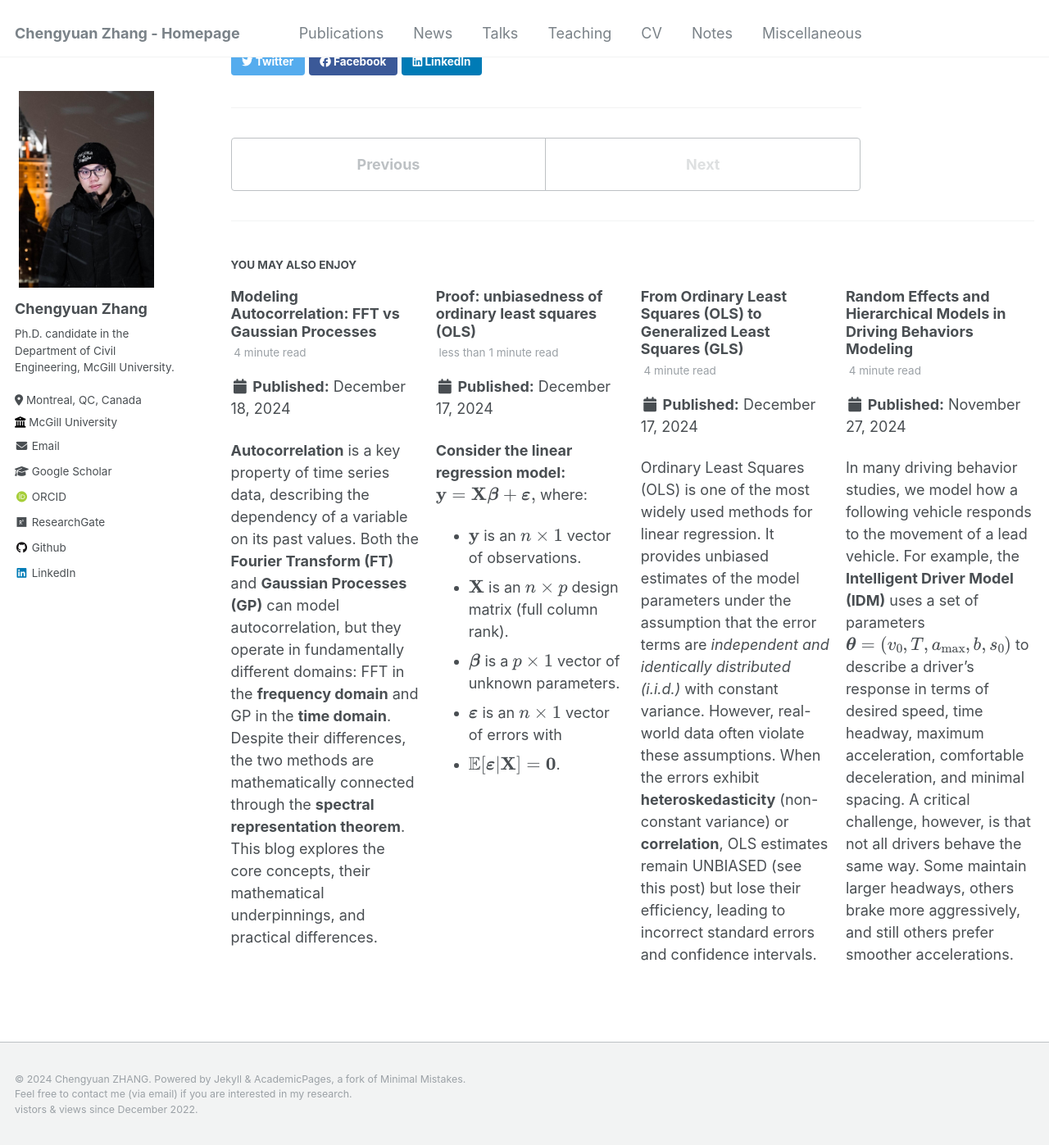
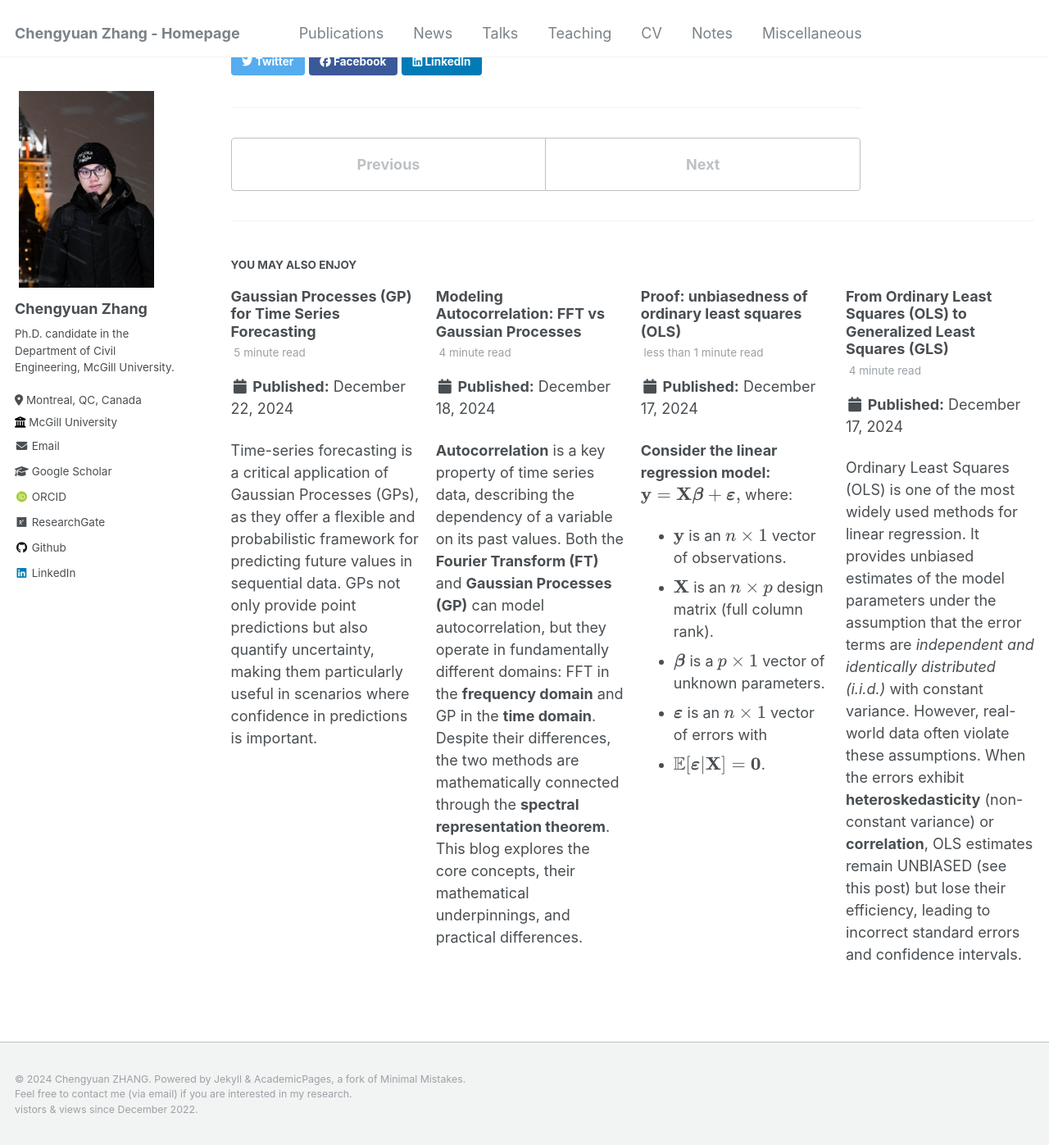
Before and after one commit to Chengyuan-Zhang/chengyuan-zhang.github.io, a Jekyll site: the page built from _posts/2024-12-20-multiple_processes_connection.md, in a window 1280 px wide and 1400 px high, scrolled down 5409 px. Shown: the top 1397 px of the window at 82% size. Built offline with Jekyll 4.4.1, drawn with Linux system fonts in a browser that asks for light colours; some web fonts are replaced; formulas are drawn with MathJax 3; comment, search, counter and statistics services are not loaded; some of the changed lines change nothing that is shown; some of the changed text lies outside the part shown.

Commit message:
update post: GP for forecasting

````diff
--- a/_pages/notes.md
+++ b/_pages/notes.md
@@ -21,13 +21,15 @@ author_profile: true
 1. [Proof: unbiasedness of ordinary least squares (OLS)](/posts/ols-unbiased/);📕
 1. [From ordinary least squares (OLS) to generalized least squares (GLS)](/posts/ols-to-gls/);📕
 1. [Modeling Autocorrelation: FFT vs Gaussian Processes](/posts/autocorrelation);📙📕
+2. [Gaussian Processes (GP) for Time Series Forecasting](/posts/gp-time-series/);📙
+3. Gaussian Processes (GP) and Gaussian velocity field: To be updated;📙📗
+1. Autoregressive (AR) processes: To be updated;
 1. Bayesian calibration of car-following models: To be updated;
-1. Autoregressive (AR) processes: To be updated;
 1. [Connections among AR processes, Cochrane-Orcutt correction, Ornstein-Uhlenbeck processes, and Gaussian
    Processes](/posts/processes_connections/); 📙📕📘
 1. [Matrix Derivative of Frobenius norm involving Hadamard Product](/posts/matrix-derivative/);📕
-1. [《社会型交互与自动驾驶：综述》 1. Enzo的文章 1. 知乎](https://zhuanlan.zhihu.com/p/557203965);📘📗
-1. [多输出高斯过程 (multiple output GP) 1. Enzo的文章 1. 知乎](https://zhuanlan.zhihu.com/p/400628960);📙
+1. [《社会型交互与自动驾驶：综述》 - Enzo的文章 - 知乎](https://zhuanlan.zhihu.com/p/557203965);📘📗
+1. [多输出高斯过程 (multiple output GP) - Enzo的文章 - 知乎](https://zhuanlan.zhihu.com/p/400628960);📙
 
 ### Recommended Online Blogs and Books (by others):
 
--- a/_posts/2024-12-20-multiple_processes_connection.md
+++ b/_posts/2024-12-20-multiple_processes_connection.md
@@ -162,18 +162,18 @@ modeling and analyzing data with temporal dependencies.
 
 ## Applications in Driving Behavior (Car-Following) Modeling
 
-1. Using **OU process**:
+1. Using **OU process** + IDM:
     - Treiber, M., Kesting, A., & Helbing, D. (2006). Delays, inaccuracies and anticipation in
       microscopic traffic models. Physica A: Statistical Mechanics and its Applications, 360(1), 71-88.
-2. Using **Cochrane-Orcutt correction**:
+2. Using **Cochrane-Orcutt correction** + GHR/IDM:
     - Hoogendoorn, S., & Hoogendoorn, R. (2010). Calibration of microscopic
       traffic-flow models using multiple data sources. Philosophical Transactions of the Royal Society A: Mathematical,
       Physical and Engineering Sciences, 368(1928), 4497-4517.
-3. Using **Gaussian processes**:
+3. Using **Gaussian processes** + IDM:
     - Zhang, C., & Sun, L. (2024). Bayesian calibration of the intelligent driver model. IEEE
       Transactions on Intelligent Transportation
       Systems. [[IEEE TITS](https://ieeexplore.ieee.org/document/10415310)] [[arXiv](https://arXiv.org/abs/2210.03571)] [[code](https://github.com/Chengyuan-Zhang/IDM_Bayesian_Calibration)] [[presentation](https://youtu.be/GIqcL6I7MsU)] [[poster](../files/TRB_poster_MA_IDM_Chengyuan_2022.pdf)]
-4. Using **AR processes**:
+4. Using **AR processes** + IDM:
     - Zhang, C., Wang, W., & Sun, L. (2024). Calibrating car-following models via Bayesian dynamic
       regression. Transportation Research Part C: Emerging Technologies, 104719. (Accepted to ISTTT25 Special
       Issue) [[TR PartC](https://authors.elsevier.com/sd/article/S0968-090X(24)00240-7)] [[arXiv](https://arXiv.org/pdf/2307.03340.pdf)] [[code](https://github.com/Chengyuan-Zhang/IDM_Bayesian_Calibration)] [[presentation](https://youtu.be/GIqcL6I7MsU)] [[slides](../files/ISTTT25_slides_Chengyuan.pdf)]
--- /dev/null
+++ b/_posts/2024-12-22-gp-time-series.md
@@ -0,0 +1,235 @@
+---
+title: 'Gaussian Processes (GP) for Time Series Forecasting'
+date: 2024-12-22
+permalink: /posts/gp-time-series/
+tags:
+
+- Gaussian processes
+- time series
+
+---
+
+Time-series forecasting is a critical application of Gaussian Processes (GPs), as they offer a flexible and
+probabilistic framework for predicting future values in sequential data. GPs not only provide point predictions but also
+quantify uncertainty, making them particularly useful in scenarios where confidence in predictions is important.
+
+---
+
+# 1. **Modeling Framework**
+
+To forecast time-series data, we use GPs to model the underlying function \\( f(t) \\) that generates the observations
+\\(
+y_t \\). The relationship is expressed as:
+
+$$
+y_t = f(t) + \epsilon, \quad \epsilon \sim \mathcal{N}(0, \sigma_\epsilon^2)
+$$
+
+Here:
+
+- \\( f(t) \\) is the latent function, which we assume follows a Gaussian Process:
+
+  $$
+  f(t) \sim \mathcal{GP}(m(t), k(t, t'))
+  $$
+
+- \\( \epsilon \\) is Gaussian noise with variance \\( \sigma_\epsilon^2 \\).
+
+The goal is to infer the posterior distribution of \\( f(t) \\) given the observed data, and use this distribution to
+make
+predictions for future time points.
+
+---
+
+# 2. **Steps in Forecasting**
+
+## Step 1: **Choose a Mean and Covariance Function**
+
+- The **mean function** \\( m(t) \\) typically defaults to zero unless prior knowledge suggests otherwise.
+- The **covariance function (kernel)** \\( k(t, t') \\) encodes assumptions about the data. Common kernels for
+  time-series
+  forecasting include:
+    - **Squared Exponential (SE) Kernel**:
+
+      $$
+      k(t, t') = \sigma^2 \exp\left(-\frac{|t - t'|^2}{2 \ell^2}\right)
+      $$
+
+      This kernel produces smooth functions.
+
+    - **Matern Kernel**:
+
+      $$
+      k(t, t') = \sigma^2 \frac{2^{1-\nu}}{\Gamma(\nu)} \left( \frac{\sqrt{2 \nu |t - t'|}}{\rho} \right)^\nu K_\nu
+      \left( \frac{\sqrt{2 \nu |t - t'|}}{\rho} \right)
+      $$
+
+      It allows for varying levels of smoothness controlled by the parameter \\( \nu \\).
+
+    - **Periodic Kernel**:
+
+      $$
+      k(t, t') = \sigma^2 \exp\left(-\frac{2 \sin^2(\pi |t - t'| / p)}{\ell^2}\right)
+      $$
+
+      Suitable for capturing periodic patterns.
+
+    - **Sum/Product Kernels**: To combine different features (e.g., trend + seasonality).
+
+## Step 2: **Fit the Gaussian Process**
+
+Given a dataset \\( \{t_1, t_2, \ldots, t_n\} \\) and observations \\( \{y_1, y_2, \ldots, y_n\} \\), the GP
+hyperparameters (e.g., kernel parameters such as length-scale and variance) are learned by maximizing the **log marginal
+likelihood**:
+
+$$
+\log p(\mathbf{y} | \mathbf{t}) = -\frac{1}{2} \mathbf{y}^\top \mathbf{K}^{-1} \mathbf{y} - \frac{1}{2} \log
+|\mathbf{K}| - \frac{n}{2} \log(2\pi)
+$$
+
+where \\( \mathbf{K} \\) is the covariance matrix computed using the kernel function.
+
+## Step 3: **Make Predictions**
+
+For new time points \\( \mathbf{t}_{*} \\), the GP provides the posterior predictive distribution:
+
+$$
+\mathbf{f}_{*} | \mathbf{y}, \mathbf{t}, \mathbf{t}_{*} \sim \mathcal{N}(\mathbf{\mu}_{*}, \mathbf{\Sigma}_{*})
+$$
+
+where:
+
+$$
+\mathbf{\mu}_{*} = \mathbf{K}_{*}^\top \mathbf{K}^{-1} \mathbf{y},
+$$
+
+$$
+\mathbf{\Sigma}_{*} = \mathbf{K}_{**} - \mathbf{K}_{*}^\top \mathbf{K}^{-1} \mathbf{K}_{*}.
+$$
+
+Here:
+
+- \\( \mathbf{K}_{*} \\) is the covariance between training and test points.
+- \\( \mathbf{K}_{**} \\) is the covariance among test points.
+
+---
+
+# 3. **Visualization of Forecasting**
+
+Gaussian Processes naturally provide uncertainty intervals around predictions. When plotted, these intervals widen in
+regions where no data is available, reflecting higher uncertainty. A typical plot includes:
+
+- Observed data points.
+- Predicted mean function.
+- Confidence intervals (e.g., \\( \pm 2 \sigma \\)).
+
+---
+
+# 4. **Handling Specific Challenges in Time-Series**
+
+## **Trend and Seasonality**
+
+By combining kernels, GPs can capture complex behaviors in time-series data:
+
+- **Trend**: Modeled with an RBF or Matern kernel.
+- **Seasonality**: Modeled with a periodic kernel.
+
+The combined kernel might look like:
+
+$$
+k(t, t') = k_\text{RBF}(t, t') + k_\text{Periodic}(t, t')
+$$
+
+## **Irregularly Spaced Data**
+
+GPs handle irregularly spaced time points naturally because the kernel operates on the pairwise distances between
+points.
+
+## **Uncertainty in Long-Term Forecasting**
+
+In long-term forecasts, GPs reflect increasing uncertainty by widening the confidence intervals as predictions are made
+further into the future.
+
+---
+
+# 5. **Advantages of Using Gaussian Processes**
+
+- **Uncertainty Quantification**: GPs provide confidence intervals for predictions, which are valuable in
+  decision-making.
+- **Flexibility**: GPs can model non-linear relationships and adapt to various patterns in time-series data.
+- **Non-parametric Nature**: GPs make minimal assumptions about the underlying function, allowing them to capture a wide
+  range of behaviors.
+
+---
+
+## 6. **Limitations and Solutions**
+
+## Limitation: **Computational Cost**
+
+- GPs scale cubically with the number of data points (\\( \mathcal{O}(n^3) \\)) due to matrix inversion.
+- **Solution**: Use sparse approximations, such as inducing point methods, to reduce computational complexity.
+
+## Limitation: **Kernel Selection**
+
+- Choosing the right kernel can be challenging and requires domain expertise.
+- **Solution**: Use automatic relevance determination (ARD) or composite kernels to automate and refine kernel
+  selection.
+
+---
+
+# 7. **Example: Forecasting with Python**
+
+Here is a simple example of time-series forecasting using the `scikit-learn` library in Python:
+
+```python
+import numpy as np
+import matplotlib.pyplot as plt
+from sklearn.gaussian_process import GaussianProcessRegressor
+from sklearn.gaussian_process.kernels import RBF, WhiteKernel
+
+# Generate synthetic time-series data
+np.random.seed(37)
+t = np.linspace(0, 10, 50)[:, None]  # Time points
+y = np.sin(t).ravel() + 0.1 * np.random.randn(50)  # Observations
+
+# Define the kernel (RBF + WhiteKernel for noise)
+kernel = RBF(length_scale=1.0) + WhiteKernel(noise_level=0.1)
+
+# Fit the Gaussian Process
+gp = GaussianProcessRegressor(kernel=kernel, n_restarts_optimizer=10)
+gp.fit(t, y)
+
+# Predict for new time points
+t_pred = np.linspace(0, 15, 100)[:, None]
+y_pred, y_std = gp.predict(t_pred, return_std=True)
+
+# Plot the results
+plt.figure(figsize=(10, 5))
+plt.scatter(t, y, c='k', label="Observed Data")
+plt.plot(t_pred, y_pred, 'b-', label="Mean Prediction")
+plt.fill_between(
+    t_pred.ravel(),
+    y_pred - 2 * y_std,
+    y_pred + 2 * y_std,
+    color='blue',
+    alpha=0.2,
+    label="Confidence Interval (95%)",
+)
+plt.legend()
+plt.title("Gaussian Process Time-Series Forecasting")
+plt.xlabel("Time")
+plt.ylabel("Value")
+plt.show()
+```
+![img.png](../images/blogs/gp_python_demo.png)
+---
+
+# 8. **Conclusion**
+
+Gaussian Processes provide a flexible, interpretable, and probabilistic framework for time-series forecasting. They
+excel in scenarios where uncertainty quantification is crucial and where the underlying patterns in the data may be
+non-linear or complex. Although computational challenges exist, advances in sparse approximations and scalable
+implementations have made GPs increasingly practical for real-world time-series applications.
+
+By choosing appropriate kernels and leveraging their probabilistic nature, GPs offer powerful insights into temporal
+patterns and predictive uncertainty, making them a valuable tool in time-series analysis.
````
Also changed, not shown: images/blogs/gp_python_demo.png (added).
